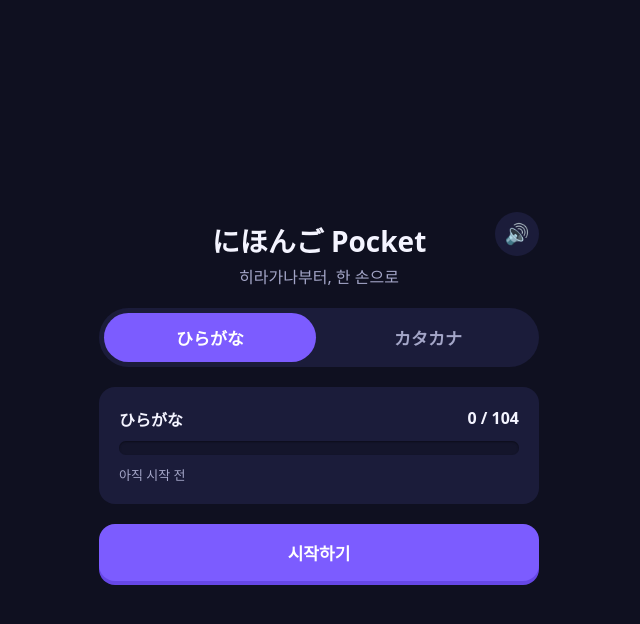
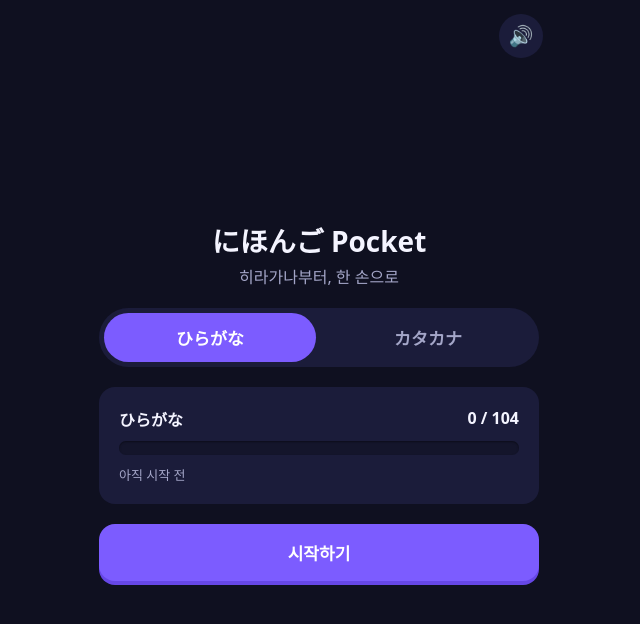
Before and after one commit to kimyoo04/jp-study, a React (Vite) app: page / in a window 1280 px wide. Shown: the top 624 px of the page, without its empty margins (321-961 px from the left). Built offline with nearby package versions, Linux system fonts and the light colour scheme.

Commit message:
style(design): FINDING-002 — anchor sound toggle to screen corner
It was absolutely positioned inside the vertically-centered header, so it
floated mid-screen detached from any group. Now pinned to the app's top-right
(safe-area aware), reading as a settings affordance and using the top space.

```diff
--- a/src/styles.css
+++ b/src/styles.css
@@ -37,6 +37,7 @@ body {
   min-height: 100%;
   display: flex;
   flex-direction: column;
+  position: relative;
 }
 
 .screen {
@@ -53,12 +54,11 @@ body {
 }
 .home-head {
   text-align: center;
-  position: relative;
 }
 .sfx-toggle {
   position: absolute;
-  top: -8px;
-  right: 0;
+  top: calc(env(safe-area-inset-top) + 14px);
+  right: 16px;
   background: var(--surface);
   border: none;
   border-radius: 50%;
@@ -66,6 +66,7 @@ body {
   height: 44px;
   font-size: 20px;
   cursor: pointer;
+  z-index: 10;
 }
 .logo {
   font-size: 28px;
```
